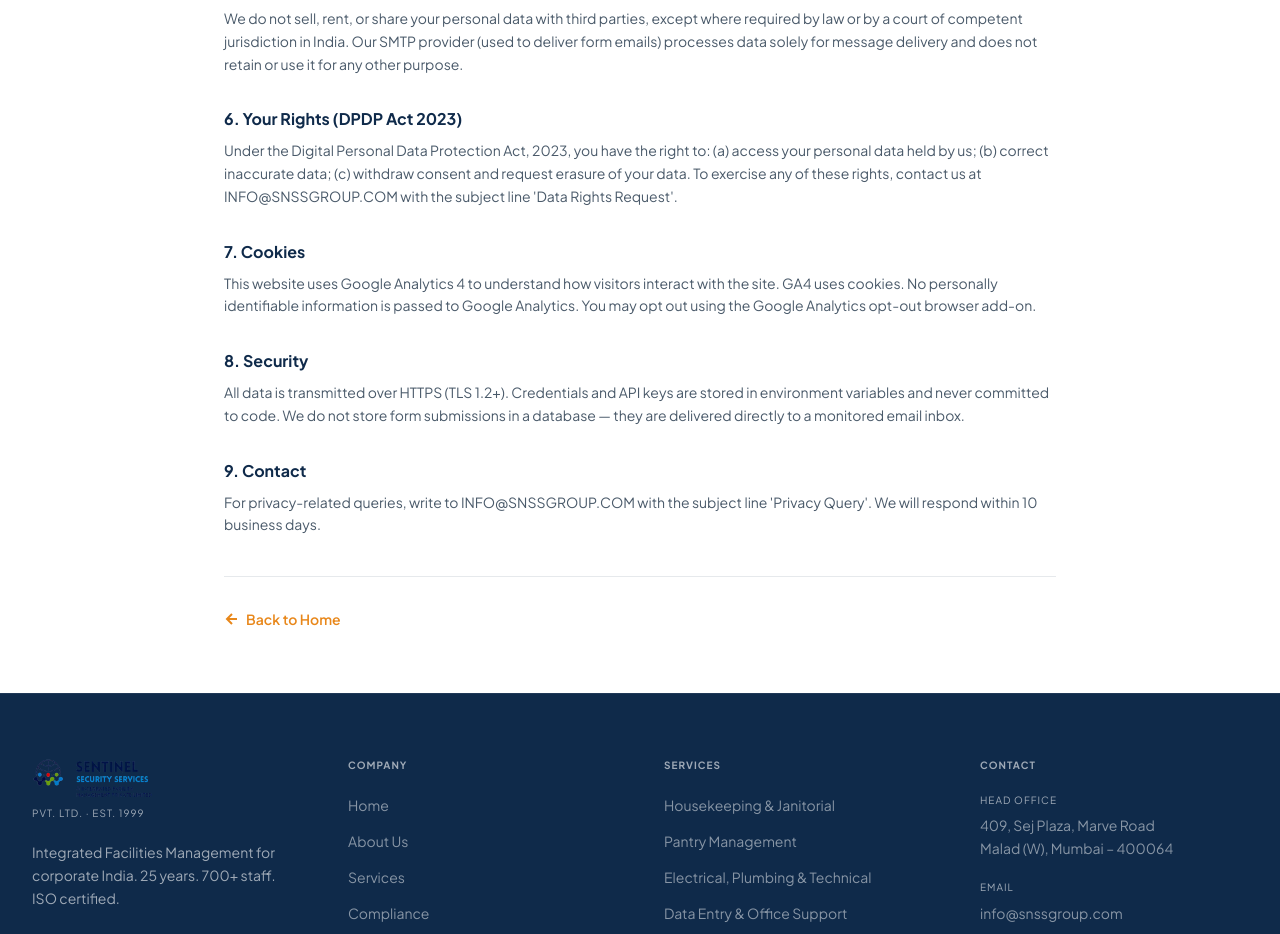
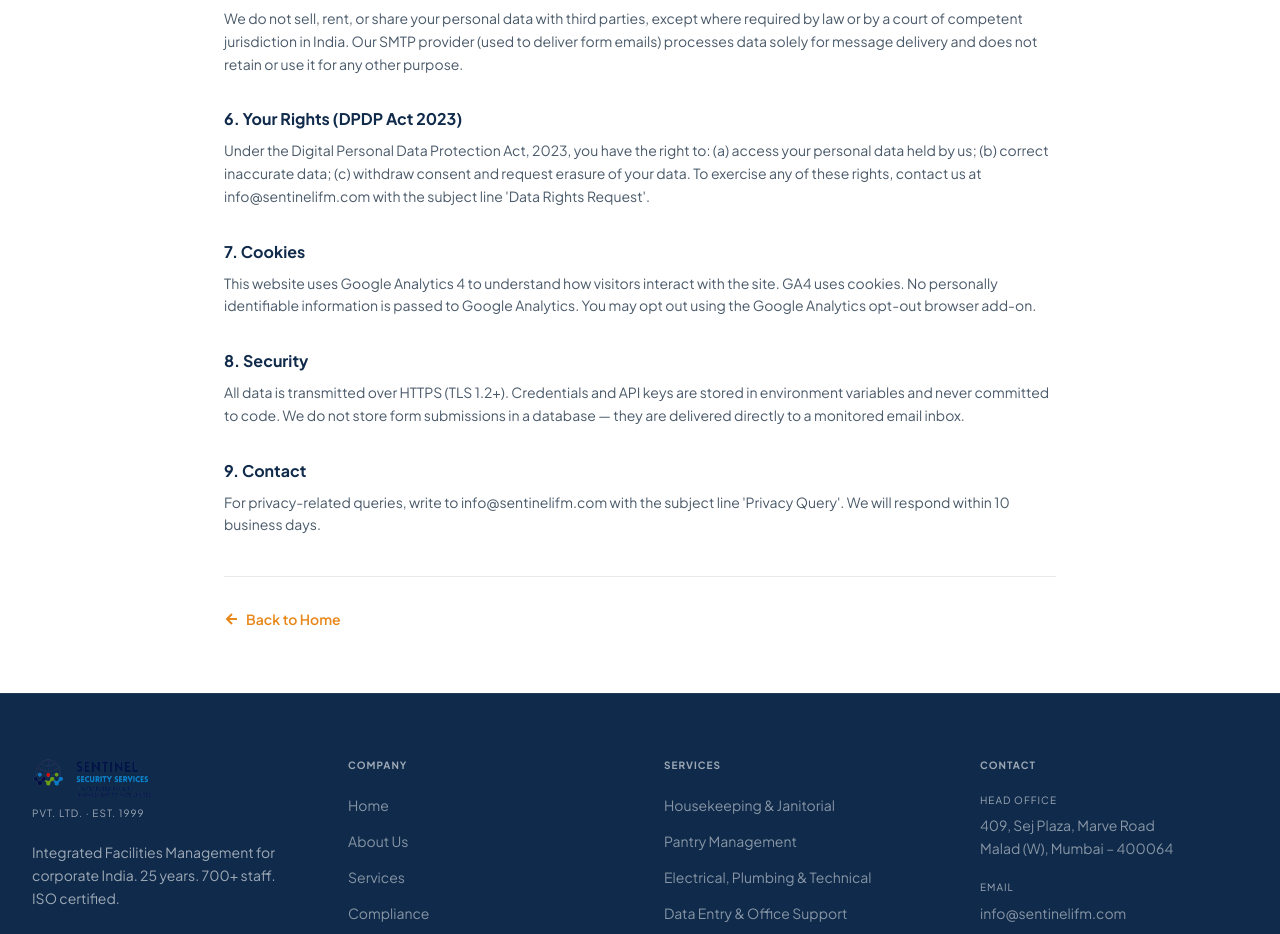
Before and after one commit to Rishi9322/SNSS-NEW-WEBSITE, a React (Vite) app: page /privacy in a window 1280 px wide. Shown: the part 900-1834 px from the top of the page. Built offline with nearby package versions, Linux system fonts and the light colour scheme.

Commit message:
Use sentinelifm.com only: contact emails and redirects from snssgroup.com and www
- mailto/visible emails, Privacy/Terms contact lines and JSON-LD email now info@sentinelifm.com
- vercel.json 308 redirects: snssgroup.com, www.snssgroup.com, www.sentinelifm.com -> https://sentinelifm.com

```diff
--- a/index.html
+++ b/index.html
@@ -43,7 +43,7 @@
             "foundingDate": "1999",
             "description": "Integrated facilities management company providing housekeeping, pantry management, technical maintenance, payroll compliance, data entry, and staffing services across corporate India.",
             "telephone": "+91-86553-62161",
-            "email": "info@snssgroup.com",
+            "email": "info@sentinelifm.com",
             "address": {
               "@type": "PostalAddress",
               "streetAddress": "409, Sej Plaza, Marve Road, Malad (W)",
--- a/src/app/components/Layout.tsx
+++ b/src/app/components/Layout.tsx
@@ -42,7 +42,7 @@ export function Layout() {
 
       {/* Top bar */}
       <div className="hidden lg:flex items-center justify-end px-8 py-2 text-xs gap-6" style={{ background: "#08192e", color: "rgba(255,255,255,0.6)", borderBottom: "1px solid rgba(255,255,255,0.05)" }}>
-        <a href="mailto:info@snssgroup.com" className="hover:text-white transition-colors">info@snssgroup.com</a>
+        <a href="mailto:info@sentinelifm.com" className="hover:text-white transition-colors">info@sentinelifm.com</a>
         <a href="https://wa.me/918655362161" target="_blank" rel="noopener noreferrer" className="hover:text-white transition-colors">+91 86553 62161</a>
       </div>
 
@@ -204,7 +204,7 @@ export function Layout() {
                 </li>
                 <li>
                   <div className="text-[10px] uppercase tracking-widest mb-1.5" style={{ color: "rgba(255,255,255,0.6)" }}>Email</div>
-                  <a href="mailto:info@snssgroup.com" className="text-sm transition-colors" style={{ color: "rgba(255,255,255,0.5)" }}>info@snssgroup.com</a>
+                  <a href="mailto:info@sentinelifm.com" className="text-sm transition-colors" style={{ color: "rgba(255,255,255,0.5)" }}>info@sentinelifm.com</a>
                 </li>
                 <li>
                   <div className="text-[10px] uppercase tracking-widest mb-1.5" style={{ color: "rgba(255,255,255,0.6)" }}>WhatsApp</div>
--- a/src/app/pages/Careers.tsx
+++ b/src/app/pages/Careers.tsx
@@ -171,7 +171,7 @@ export function Careers() {
                   </button>
                   <p className="text-center text-xs mt-3" style={{ color: "rgba(15,42,74,0.4)" }}>
                     Or email your resume to{" "}
-                    <a href="mailto:INFO@SNSSGROUP.COM" className="underline">INFO@SNSSGROUP.COM</a>
+                    <a href="mailto:info@sentinelifm.com" className="underline">info@sentinelifm.com</a>
                   </p>
                 </form>
               </div>
--- a/src/app/pages/Contact.tsx
+++ b/src/app/pages/Contact.tsx
@@ -254,7 +254,7 @@ export function Contact() {
 
                 <div className="mt-6 p-5" style={{ border: "1px solid rgba(15,42,74,0.1)", borderRadius: "4px" }}>
                   <div className="text-[10px] uppercase tracking-widest mb-1.5" style={{ color: "rgba(15,42,74,0.4)" }}>Email</div>
-                  <a href="mailto:INFO@SNSSGROUP.COM" className="text-sm font-bold transition-opacity hover:opacity-70" style={{ color: NAVY }}>INFO@SNSSGROUP.COM</a>
+                  <a href="mailto:info@sentinelifm.com" className="text-sm font-bold transition-opacity hover:opacity-70" style={{ color: NAVY }}>info@sentinelifm.com</a>
                   <div className="text-[10px] uppercase tracking-widest mb-1.5 mt-4" style={{ color: "rgba(15,42,74,0.4)" }}>WhatsApp</div>
                   <a href="https://wa.me/918655362161" target="_blank" rel="noopener noreferrer" className="text-sm font-bold transition-opacity hover:opacity-70" style={{ color: NAVY }}>+91 86553 62161</a>
                 </div>
--- a/src/app/pages/Home.tsx
+++ b/src/app/pages/Home.tsx
@@ -16,7 +16,7 @@ const HOME_FAQS = [
   { q: "What is Sentinel's replacement policy for absent staff?", a: "Sentinel guarantees same-day replacement from its bench strength if any deployed staff member is absent. The client does not need to make any calls — the replacement is arranged automatically." },
   { q: "How long has Sentinel been operating?", a: "Sentinel was founded in Mumbai in 1999 and has been providing integrated facilities management services for over 25 years, with operations across Maharashtra, Gujarat, and central India." },
   { q: "Can Sentinel manage multiple services under a single contract?", a: "Yes. This is Sentinel's core offering — all six services (housekeeping, pantry, technical, data entry, payroll, staffing) are managed under a single contract, single SLA, and single account manager." },
-  { q: "How do I get a quote from Sentinel?", a: "You can request a quote via the contact form at sentinelifm.com/contact, by emailing info@snssgroup.com, or by calling/WhatsApp at +91 86553 62161. Sentinel responds to all enquiries within 4 business hours." },
+  { q: "How do I get a quote from Sentinel?", a: "You can request a quote via the contact form at sentinelifm.com/contact, by emailing info@sentinelifm.com, or by calling/WhatsApp at +91 86553 62161. Sentinel responds to all enquiries within 4 business hours." },
 ];
 
 export function Home() {
--- a/src/app/pages/Privacy.tsx
+++ b/src/app/pages/Privacy.tsx
@@ -42,7 +42,7 @@ export function Privacy() {
               },
               {
                 title: "6. Your Rights (DPDP Act 2023)",
-                body: "Under the Digital Personal Data Protection Act, 2023, you have the right to: (a) access your personal data held by us; (b) correct inaccurate data; (c) withdraw consent and request erasure of your data. To exercise any of these rights, contact us at INFO@SNSSGROUP.COM with the subject line 'Data Rights Request'.",
+                body: "Under the Digital Personal Data Protection Act, 2023, you have the right to: (a) access your personal data held by us; (b) correct inaccurate data; (c) withdraw consent and request erasure of your data. To exercise any of these rights, contact us at info@sentinelifm.com with the subject line 'Data Rights Request'.",
               },
               {
                 title: "7. Cookies",
@@ -54,7 +54,7 @@ export function Privacy() {
               },
               {
                 title: "9. Contact",
-                body: "For privacy-related queries, write to INFO@SNSSGROUP.COM with the subject line 'Privacy Query'. We will respond within 10 business days.",
+                body: "For privacy-related queries, write to info@sentinelifm.com with the subject line 'Privacy Query'. We will respond within 10 business days.",
               },
             ].map((section) => (
               <div key={section.title} className="mb-8">
--- a/src/app/pages/Terms.tsx
+++ b/src/app/pages/Terms.tsx
@@ -58,7 +58,7 @@ export function Terms() {
               },
               {
                 title: "10. Contact",
-                body: "For queries regarding these Terms, write to INFO@SNSSGROUP.COM with the subject line 'Terms Query'.",
+                body: "For queries regarding these Terms, write to info@sentinelifm.com with the subject line 'Terms Query'.",
               },
             ].map((section) => (
               <div key={section.title} className="mb-8">
```
Also changed, not shown: vercel.json.
